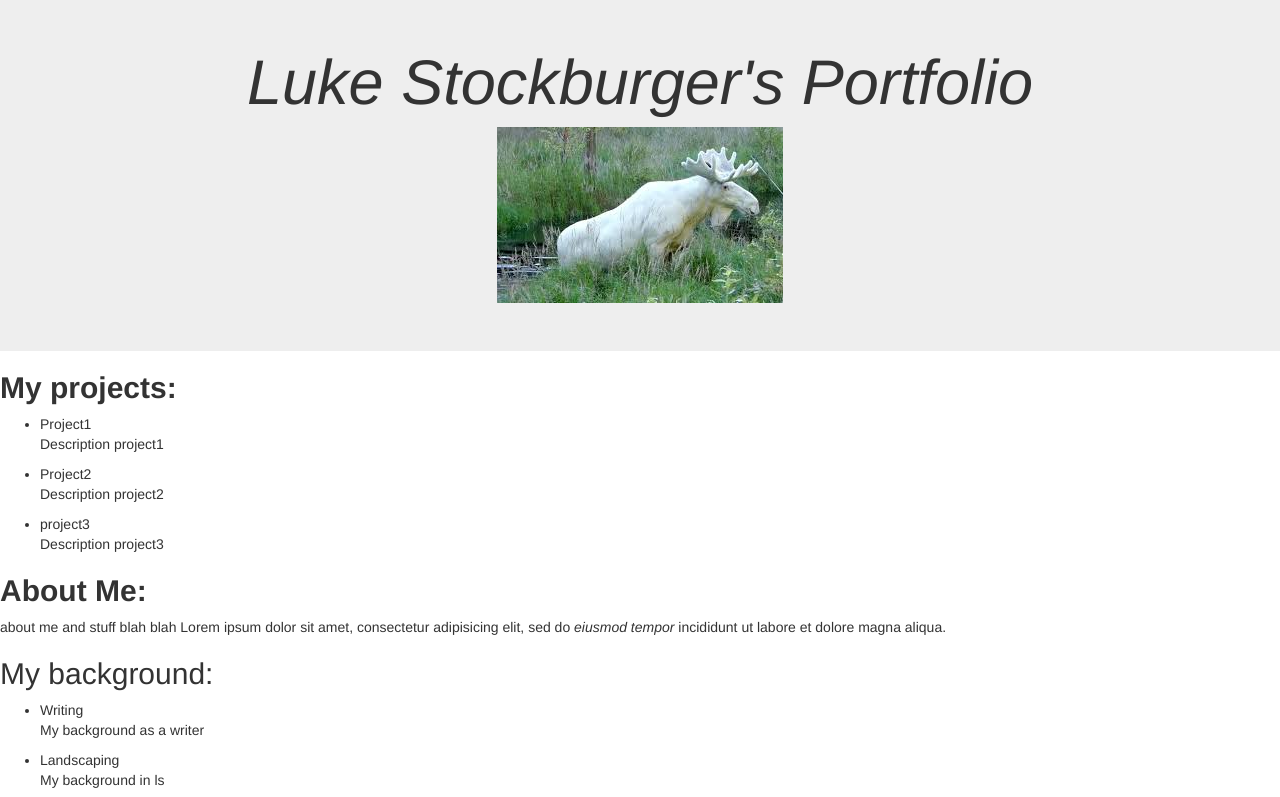
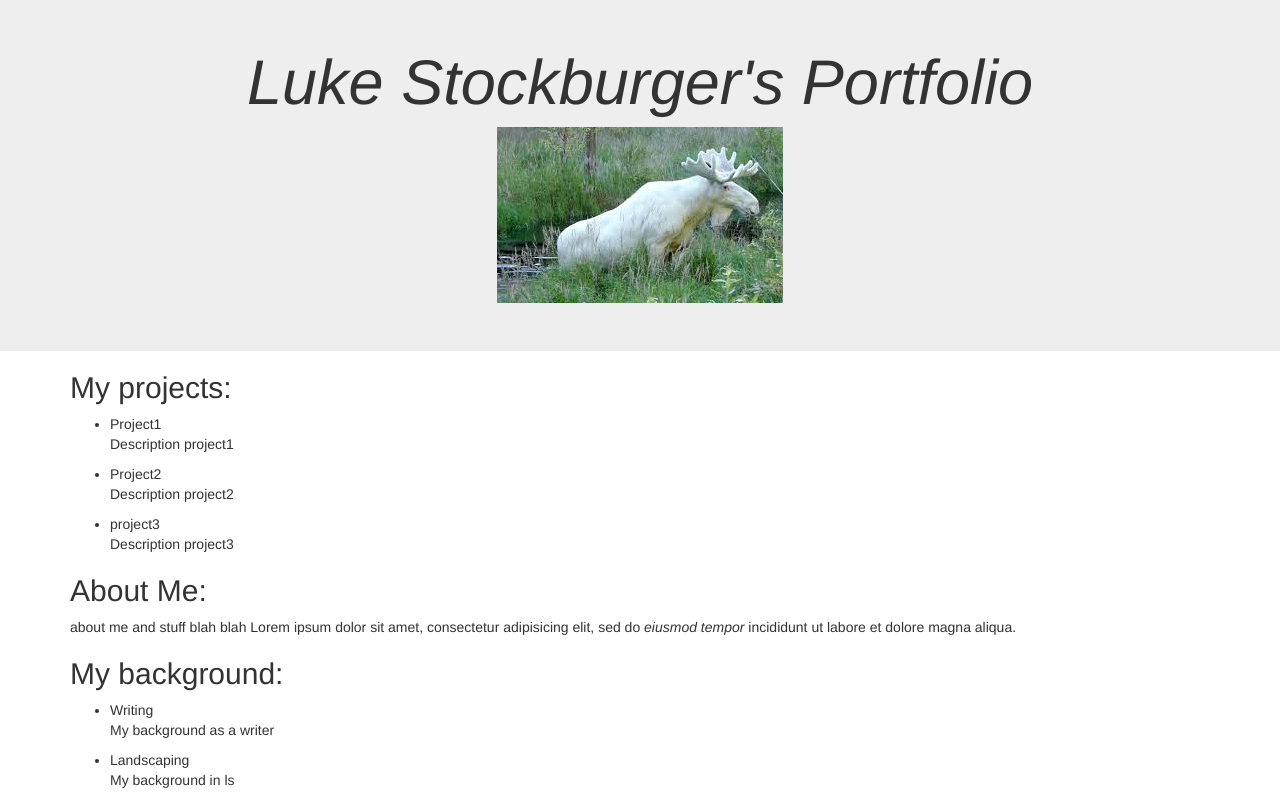
Before and after one commit to lstockburg/portfolio, a plain HTML site: page index.html in a window 1280 px wide. Shown: the top 797 px of the page. Drawn offline with Linux system fonts and the light colour scheme.

Commit message:
removed strong tags from aboutme, projects, etc

```diff
--- a/index.html
+++ b/index.html
@@ -12,8 +12,9 @@
       <img class="whitemoose" src="img/whitemoose.jpeg" alt="A picture of an albino moose">
       </h1>
     </div>
-    <div class="subjects">
-      <h2 class="my-projects"><strong>My projects:</strong></h2>
+    <div class="container">
+
+    <h2 class="my-projects">My projects:</h2>
       <ul>
         <li>Project1</li>
           <p>Description project1</p>
@@ -22,7 +23,7 @@
         <li>project3</li>
           <p>Description project3</p>
       </ul>
-      <h2 class="about-me"><strong>About Me:</strong></h2>
+    <h2 class="about-me">About Me:</h2>
       <p>about me and stuff blah blah Lorem ipsum dolor sit amet, consectetur adipisicing elit, sed do <em>eiusmod tempor</em> incididunt ut labore et dolore magna aliqua.
       </p>
     <h2 class="my-background">My background:</h2>
@@ -42,7 +43,8 @@
         <p>The second hobby</p>
       <li class="hobby3">hobby3</li>
         <p>The third hobby</p>
-      </ol
+    </ol>
+
     </div>
   </body>
 </html>
```
Lines whose indentation alone changed are shown as unchanged.
